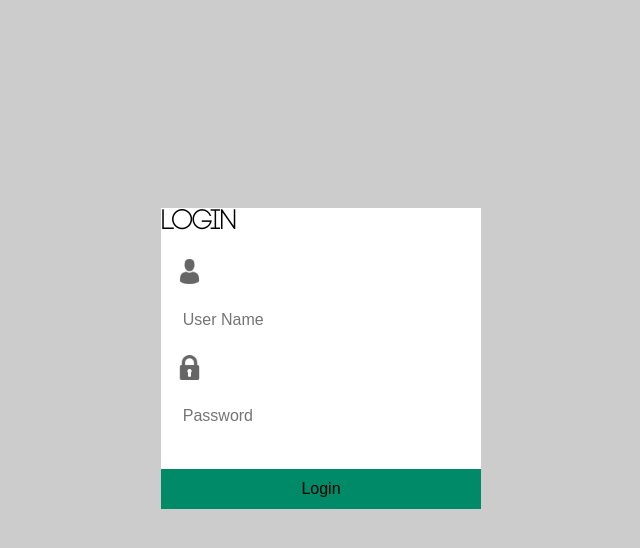
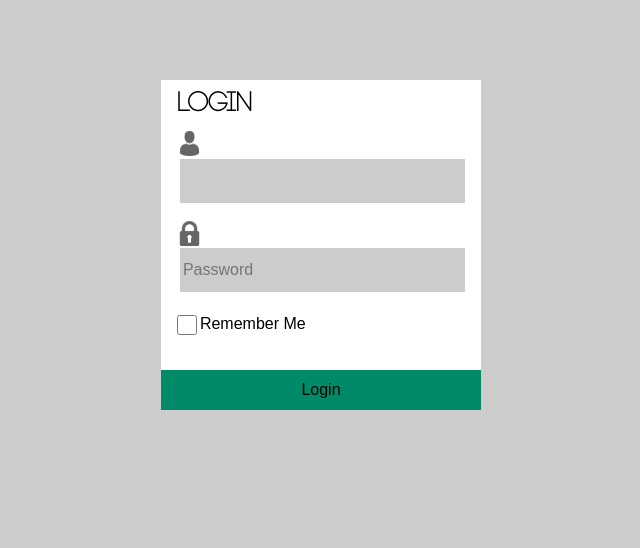
Before and after one commit to AjeebKt/Psybo-Site, a PHP site: page /admin.php in a window 1280 px wide. Shown: the top 548 px of the page, without its empty margins (319-959 px from the left). Run offline with PHP 8.4, Linux system fonts and the light colour scheme.

Commit message:
changing all pages

```diff
--- a/addPortfolio.php
+++ b/addPortfolio.php
@@ -13,6 +13,9 @@
 <head>
 	<meta charset="UTF-8">
 	<title>Add Portfolio</title>
+	<link rel="stylesheet" href="css/normalize.css">
+	<link rel="stylesheet" href="css/css.css">
+	<link rel="stylesheet" href="css/style.css">
 </head>
 <body>
 	<section>
--- a/addTeam.php
+++ b/addTeam.php
@@ -12,6 +12,9 @@
  <head>
  	<meta charset="UTF-8">
  	<title>Add team member</title>
+ 	<link rel="stylesheet" href="css/normalize.css">
+	<link rel="stylesheet" href="css/css.css">
+	<link rel="stylesheet" href="css/style.css">
  </head>
  <body>
  	<section>
--- a/admin.php
+++ b/admin.php
@@ -43,18 +43,24 @@
 <body style="background-color: #ccc;">
 	<form id="loginForm" method="POST">
 		<div class="login">
-			<h3>Login</h3>
 			<div class="container">
-				<div>
-					<a class="user"></a>
-					<input id="text" name="txtusername" placeholder="User Name" type="text">
-				</div>
-				<div>
-					<a class="lock"></a>
-					<input id="Password" name="txtpassword" placeholder="Password" type="password"><?php echo $msg; ?>
+				<h3>Login</h3>
+				<div >
+					<div>
+						<a class="user"></a>
+						<input id="txtusername" name="txtusername" value="" type="text" required aria-required="true" pattern="[A-Za-z-0-9]+">
+					</div>
+					<div>
+						<a class="lock"></a>
+						<input id="Password" name="txtpassword" placeholder="Password" required type="password"><?php echo $msg; ?>
+					</div>
+					<div class="remember-me">
+						<input id="checkBox" type="checkbox">
+						<label for="checkBox">Remember Me</label>
+					</div>
 				</div>
 			</div>
-			<button name="loginButton">Login</button>
+		<button class="login-button" name="loginButton">Login</button>
 		</div>
 	</form>
 </body>
--- a/css/css.css
+++ b/css/css.css
@@ -26,9 +26,10 @@ header
 {
 	width: 100%;
 	height: 80px;
-	background-color: #ccc;
+	background-color: rgba(204, 204, 204, 0.5);
 	position: fixed;
 	top: 0;
+	/*opacity: 0.5;*/
 	z-index: 999;
 	border-bottom: 1px solid #008a67;
 }
@@ -175,15 +176,17 @@ nav
 }
 .team-member
 {
+	width: 100%;
 	list-style: none;
 	float: left;
 	margin: 0;
 	padding: 0;
 }
-	.team-member > li
+	.team-member li
 	{
 		float: left;
-		margin: 0px 2% 3%;
+		margin: 1%;
+		display: inline-block;
 	}
 .display-img
 {
@@ -413,9 +416,9 @@ nav
 	background-position: center;
 	background-repeat: no-repeat;
 	background-origin: padding-box;
-	-webkit-background-size: cover cover;
+	/*-webkit-background-size: cover cover;*/
 	background-size: cover cover;
-	background-color: #008a67;
+	/*background-color: #008a67;*/
 }
 .message
 {
--- a/css/style.css
+++ b/css/style.css
@@ -11,33 +11,36 @@ h4
 }
 
 /*--------login--------*/
-
+.log-box
+{
+	position: relative;
+}
 .login
 {
-	width: 25%;
-	height: 300px;
-	margin: 10% auto 0;
+ 	width: 25%;
+	height: 330px;
+	margin: 0% auto 0;
 	background-color: #fff;
 }
 .login input
 {
 	width: 100%;
-	border: 0;
+	border: 1px	solid #ccc;
 	height: 40px;
-	padding-left: 2%;
-	margin-top: 5%;
+	margin: 1%;
+	background-color: #ccc;
 }
-.login button
+.login-button
 {
-	width: 100%;
+	width: 25%;
+	position: absolute;
 	background-color: #008a67;
 	border: 0;
 	height: 40px;
-	margin-top: 10%;
-	transition: all 0.4s ease;
+	transition: background-color 0.4s ease, color 0.4s ease;
 	bottom: 0;
 }
-.login button:hover
+.login-button:hover
 {
 	background-color: #081808;
 	color: #fff;
@@ -61,7 +64,27 @@ h4
 {
 	background-image: url(../img/lock.png);
 }
-
+.remember-me
+{
+	width: 100%;
+	float: left;
+	margin-top: 7%;
+}
+.remember-me input
+{
+	width: 20px;
+	height: 20px;
+	float: left;
+	margin: 0;
+	padding: 0;
+}
+.remember-me label
+{
+	float: left;
+	margin: 0;
+	padding: 0;
+	margin-left: 1%;
+}
 /*------Dashboard------*/
 
 header
@@ -86,13 +109,14 @@ header > img
 {
 	color: #01805D;
 }
-aside
+nav
 {
 	width: 20%;
 	position: fixed;
 	background-color: #404040;
 	float: left;
-	height: 1000px;
+	margin: 0;
+	height: 100%;
 }
 section
 {
@@ -100,28 +124,20 @@ section
 	width: 80%;
 	background-color: #FBFBFB;
 }
-.button
+.side-links
 {
 	width: 100%;
-	height: 45px;
+	list-style: none;
 	color: #FFF;
-	margin-bottom: 2%;
-	background-color: #606060;
-	border: 0;
-	transition: all 0.6s ease;
+	padding: 0;
+	margin: 0;
+	text-align: center;
 }
-.button:active
+.side-links li
 {
-	background-color: #282828;
-	border-left: 10px solid #00ba67;
-}
-.button:hover
-{
-	background-color: #898989;
-}
-.button:focus
-{
-	background-color: #fff;
+	background-color: #646464;
+	margin-bottom: 3%;
+	height: 40px;
 }
 .portfolio-container, .team-container
 {
--- a/editPortfolio.php
+++ b/editPortfolio.php
@@ -7,6 +7,9 @@
 <head>
 	<meta charset="UTF-8">
 	<title>edit Portfolio</title>
+	<link rel="stylesheet" href="css/normalize.css">
+	<link rel="stylesheet" href="css/css.css">
+	<link rel="stylesheet" href="css/style.css">
 </head>
 <body>
 	<section>
--- a/editTeam.php
+++ b/editTeam.php
@@ -6,6 +6,9 @@
  <head>
  	<meta charset="UTF-8">
  	<title>Edit Team</title>
+ 	<link rel="stylesheet" href="css/normalize.css">
+	<link rel="stylesheet" href="css/css.css">
+	<link rel="stylesheet" href="css/style.css">
  </head>
  <body>
  	<section>
--- a/index.php
+++ b/index.php
@@ -179,9 +179,9 @@ if (isset($_POST['buttonmail']) and isset($_POST['txtname']) and isset($_POST['t
 				<div class="container">
 					<h3>CONTACT</h3>
 					<form id="message-form" class="msg-form" action="post">Name
-						<input type="text" class="name">Email
-						<input type="text" class="mail">Comments
-						<textarea name="comments" id="comments" cols="30" rows="10" class="msg"></textarea>
+						<input type="text" class="name" required= "required">Email
+						<input type="email" class="mail" required= "required">Comments
+						<textarea name="comments" id="comments" cols="30" rows="10" class="msg" required= "required"></textarea>
 						<button class="button" id="buttonmail" name="buttonmail">SEND</button>
 					</form>
 				</div>
--- a/tabPortfolio.php
+++ b/tabPortfolio.php
@@ -6,15 +6,18 @@
 	// var_dump($num_ptf);
 	$count_ptf=count($num_ptf);
 	$actdir="/upload-image/";
-	include 'dash.php'
  ?>
 <!DOCTYPE html>
 <html lang="en">
 <head>
 	<meta charset="UTF-8">
 	<title>Tab-Portfolio</title>
+	<link rel="stylesheet" href="css/normalize.css">
+	<link rel="stylesheet" href="css/css.css">
+	<link rel="stylesheet" href="css/style.css">
 </head>
 <body>
+	<?php include 'dash.php' ?>
 	<section>
 		<form id="formShowportfolio" name="formShowportfolio" action="" method="POST">
 			<a href="addPortfolio.php">Add Portfolio</a>
--- a/tabTeam.php
+++ b/tabTeam.php
@@ -1,5 +1,4 @@
 <?php
-include 'dash.php';
 include "file.php";
     require_once 'Database.php';
 
@@ -17,8 +16,12 @@ include "file.php";
 <head>
 	<meta charset="UTF-8">
 	<title>Tab Team</title>
+	<link rel="stylesheet" href="css/normalize.css">
+	<link rel="stylesheet" href="css/css.css">
+	<link rel="stylesheet" href="css/style.css">
 </head>
 <body>
+	<?php include 'dash.php' ?>
 	<section>
 		<form id="formShowportfolio" name="formShowportfolio" action="" method="POST">
 			<a href="addTeam.php">Add Team member</a>
```
Also changed, not shown: dash.php (+7 -31 lines).
